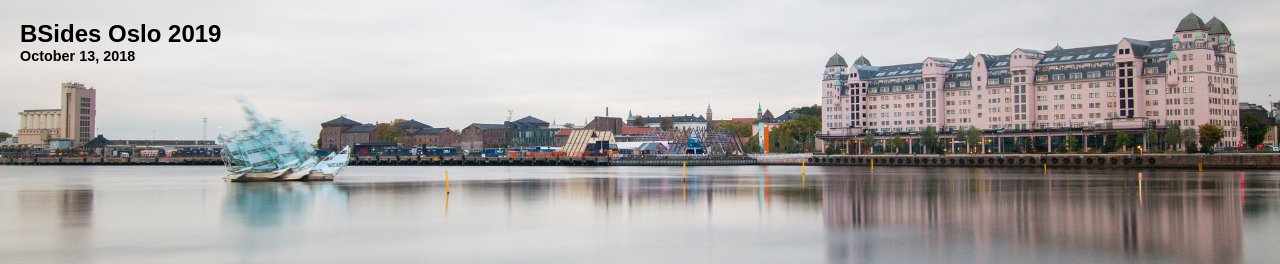
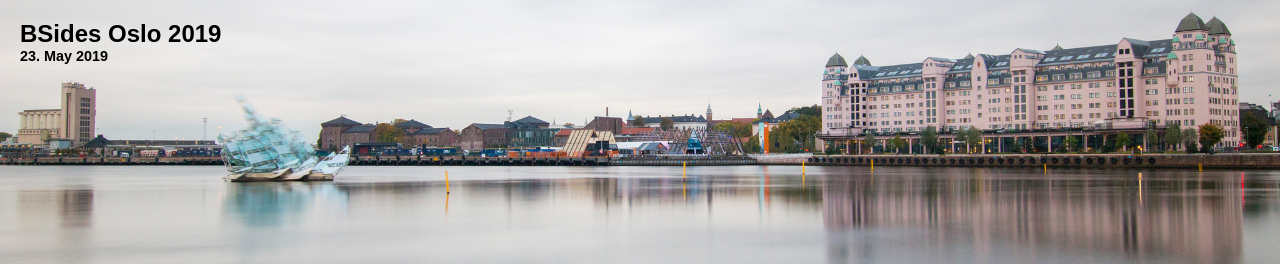
Before and after one commit to eoftedal/2019, a Jekyll site: the page built from index.html, in a window 1280 px wide. Shown: the top 264 px of the page. Built offline with Jekyll 4.4.1, drawn with Linux system fonts in a browser that asks for light colours.

Commit message:
Fixed header date

```diff
--- a/_layouts/default.html
+++ b/_layouts/default.html
@@ -9,7 +9,7 @@
 		<div id="header">
 			<section class="image" title="Photo by: Hans Permana from Oslo, Norway (https://www.flickr.com/photos/128730796@N02/37590376240)">
 		        <h1>BSides Oslo 2019</h1>
-		        <p><b>October 13, 2018</b></p>
+		        <p><b>23. May 2019</b></p>
 		</div>
 		<div id="content">
 		{{ content }}
```
